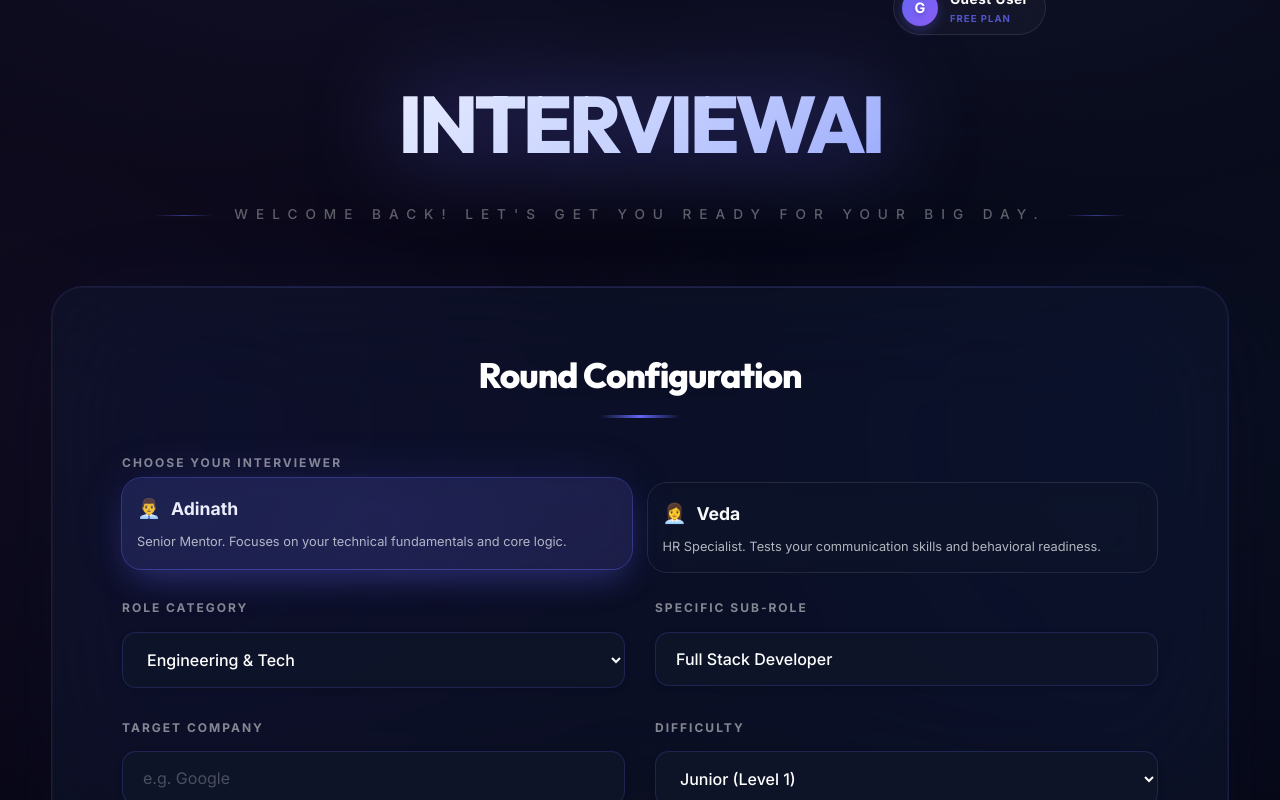
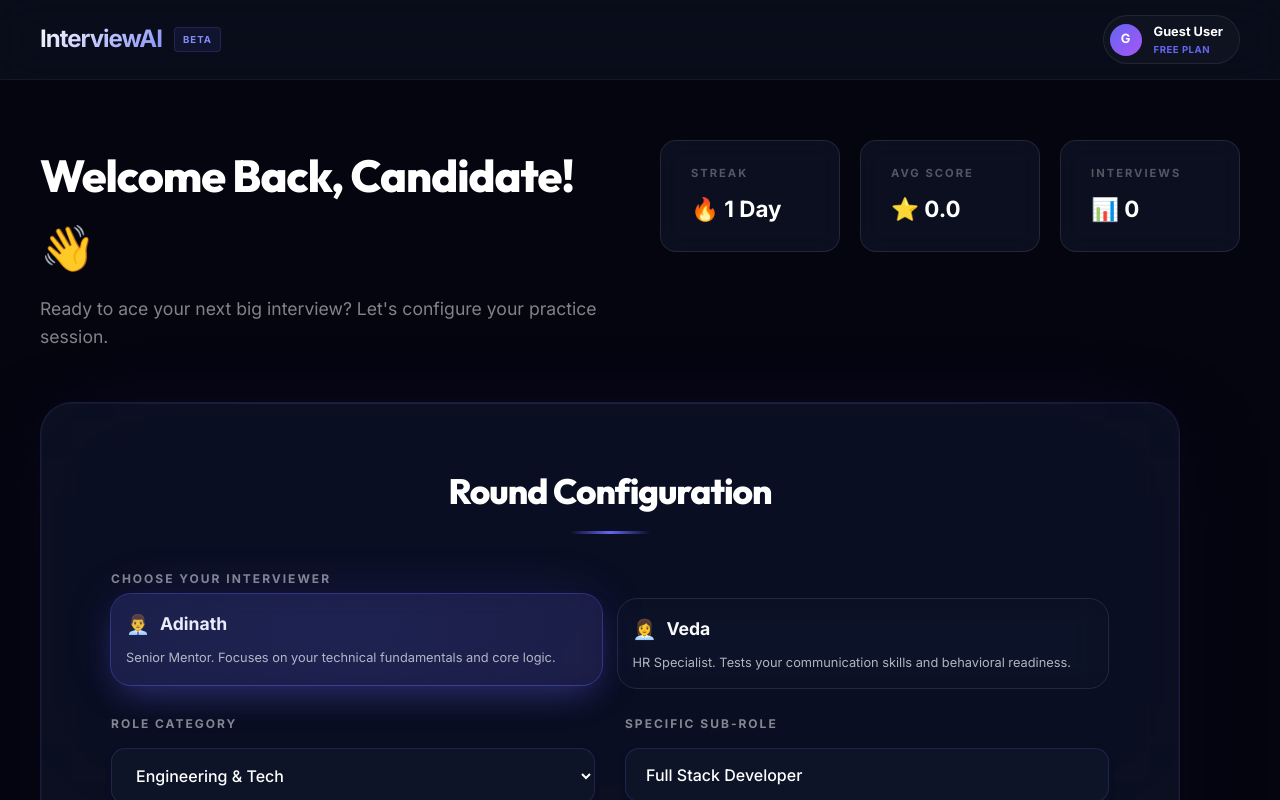
Before and after one commit to Edge-Explorer/Interview-Prep, a React app in the folder frontend/: page /dashboard in a window 1280 px wide. Built offline with nearby package versions, Linux system fonts and the light colour scheme; sample sign-in values are in the browser's storage; the HTML template or start-up script is replaced by a standard one.

Commit message:
feat: implement professional SaaS dashboard layout with navbar, stats, and fixed profile positioning

```diff
--- a/frontend/src/App.css
+++ b/frontend/src/App.css
@@ -753,66 +753,166 @@
   letter-spacing: 1px;
 }
 
-/* Professional User Profile Badge */
-.user-profile-badge {
-  position: absolute;
-  top: -80px;
-  right: 0;
+/* SaaS Dashboard Layout */
+.dashboard-layout {
+  min-height: 100vh;
+  background: #050510;
+  display: flex;
+  flex-direction: column;
+}
+
+.top-nav {
+  height: 80px;
+  background: rgba(15, 23, 42, 0.4);
+  backdrop-filter: blur(20px);
+  border-bottom: 1px solid rgba(255, 255, 255, 0.05);
+  display: flex;
+  justify-content: space-between;
+  align-items: center;
+  padding: 0 40px;
+  position: sticky;
+  top: 0;
+  z-index: 1000;
+}
+
+.nav-left {
   display: flex;
   align-items: center;
   gap: 12px;
-  padding: 8px 16px 8px 8px;
+}
+
+.nav-logo {
+  font-size: 1.5rem;
+  font-weight: 900;
+  letter-spacing: -1px;
+  background: linear-gradient(135deg, #fff, #818cf8);
+  -webkit-background-clip: text;
+  background-clip: text;
+  -webkit-text-fill-color: transparent;
+}
+
+.nav-tag {
+  font-size: 0.6rem;
+  font-weight: 800;
+  padding: 4px 8px;
+  background: rgba(99, 102, 241, 0.1);
+  color: #818cf8;
+  border: 1px solid rgba(99, 102, 241, 0.2);
+  border-radius: 4px;
+  letter-spacing: 1px;
+}
+
+.dashboard-content {
+  flex: 1;
+  padding: 60px 40px;
+  max-width: 1400px;
+  margin: 0 auto;
+  width: 100%;
+}
+
+.dashboard-header {
+  margin-bottom: 50px;
+  display: flex;
+  justify-content: space-between;
+  align-items: flex-start;
+  gap: 40px;
+}
+
+.welcome-banner {
+  flex: 1;
+}
+
+.welcome-banner h1 {
+  font-size: 2.8rem;
+  font-weight: 800;
+  color: #fff;
+  letter-spacing: -1px;
+  margin-bottom: 12px;
+}
+
+.welcome-banner p {
+  font-size: 1.1rem;
+  color: rgba(255, 255, 255, 0.5);
+  max-width: 600px;
+}
+
+.quick-stats {
+  display: flex;
+  gap: 20px;
+}
+
+.stat-card {
+  padding: 24px 30px;
+  min-width: 180px;
+  display: flex;
+  flex-direction: column;
+  gap: 8px;
+  transition: transform 0.3s ease;
+}
+
+.stat-card:hover {
+  transform: translateY(-5px);
+}
+
+.stat-label {
+  font-size: 0.7rem;
+  font-weight: 800;
+  color: rgba(255, 255, 255, 0.3);
+  letter-spacing: 2px;
+  text-transform: uppercase;
+}
+
+.stat-value {
+  font-size: 1.4rem;
+  font-weight: 800;
+  color: #fff;
+}
+
+/* User Profile Badge (Navbar version) */
+.user-profile-badge {
+  display: flex;
+  align-items: center;
+  gap: 12px;
+  padding: 6px 16px 6px 6px;
   background: rgba(255, 255, 255, 0.03);
-  backdrop-filter: blur(10px);
-  border: 1px solid rgba(255, 255, 255, 0.1);
+  border: 1px solid rgba(255, 255, 255, 0.08);
   border-radius: 100px;
   transition: all 0.3s ease;
-  z-index: 100;
+  cursor: pointer;
 }
 
 .user-profile-badge:hover {
   background: rgba(255, 255, 255, 0.06);
   border-color: rgba(99, 102, 241, 0.3);
-  transform: translateY(-2px);
 }
 
 .user-avatar {
-  width: 36px;
-  height: 36px;
-  background: linear-gradient(135deg, #6366f1, #8b5cf6);
+  width: 32px;
+  height: 32px;
+  background: linear-gradient(135deg, #6366f1, #a855f7);
   border-radius: 50%;
   display: flex;
   align-items: center;
   justify-content: center;
-  color: white;
+  color: #fff;
   font-weight: 800;
-  font-size: 0.9rem;
-  box-shadow: 0 4px 12px rgba(99, 102, 241, 0.3);
-  text-shadow: 0 2px 4px rgba(0, 0, 0, 0.2);
+  font-size: 0.8rem;
 }
 
 .user-details {
   display: flex;
   flex-direction: column;
-  align-items: flex-start;
 }
 
 .user-name {
-  font-size: 0.85rem;
+  font-size: 0.8rem;
   font-weight: 700;
   color: #fff;
-  letter-spacing: 0.5px;
 }
 
 .user-status {
   font-size: 0.6rem;
   font-weight: 800;
   color: #6366f1;
-  letter-spacing: 1px;
-  text-transform: uppercase;
-  opacity: 0.8;
+  letter-spacing: 0.5px;
 }
-
-.user-status.pro {
-  color: #fbbf24;
-}
--- a/frontend/src/pages/Dashboard.jsx
+++ b/frontend/src/pages/Dashboard.jsx
@@ -257,21 +257,46 @@
         ];
 
         return (
-            <div className="setup-container animated-setup-bg">
-                <header className="brand-header">
+            <div className="dashboard-layout">
+                <nav className="top-nav">
+                    <div className="nav-left">
+                        <div className="nav-logo">InterviewAI</div>
+                        <div className="nav-tag">BETA</div>
+                    </div>
+                    <div className="nav-right">
                         <div className="user-profile-badge">
                             <div className="user-avatar">
                                 {user.full_name ? user.full_name.charAt(0).toUpperCase() : "G"}
                             </div>
                             <div className="user-details">
                                 <span className="user-name">{user.full_name || "Guest User"}</span>
-                            <span className="user-status">
-                                {user.is_premium ? "PRO MEMBER" : "FREE PLAN"}
-                            </span>
+                                <span className="user-status">FREE PLAN</span>
                             </div>
                         </div>
-                    <h1 className="gradient-text">InterviewAI</h1>
-                    <p>Welcome back! Let's get you ready for your big day.</p>
+                    </div>
+                </nav>
+
+                <main className="dashboard-content">
+                    <header className="dashboard-header">
+                        <div className="welcome-banner">
+                            <h1>Welcome Back, {user.full_name?.split(' ')[0] || "Candidate"}! 👋</h1>
+                            <p>Ready to ace your next big interview? Let's configure your practice session.</p>
+                        </div>
+
+                        <div className="quick-stats">
+                            <div className="stat-card glass-card">
+                                <span className="stat-label">STREAK</span>
+                                <span className="stat-value">🔥 1 Day</span>
+                            </div>
+                            <div className="stat-card glass-card">
+                                <span className="stat-label">AVG SCORE</span>
+                                <span className="stat-value">⭐ 0.0</span>
+                            </div>
+                            <div className="stat-card glass-card">
+                                <span className="stat-label">INTERVIEWS</span>
+                                <span className="stat-value">📊 0</span>
+                            </div>
+                        </div>
                     </header>
 
                     <div className="glass-card setup-box">
@@ -335,6 +360,7 @@
                             <b>Disclaimer:</b> InterviewAI is an independent simulation platform. The AI personas, scenarios, and company-specific interview mocks are intended for practice purposes only. This platform and its AI interviewers (Adinath, Veda, etc.) are not affiliated with, endorsed by, or associated with any actual company, its employees, or its recruitment teams. Simulations are based on publicly available industry standards and do not guarantee actual interview outcomes.
                         </p>
                     </footer>
+                </main>
             </div>
         );
     }
```
Lines whose indentation alone changed are shown as unchanged.
